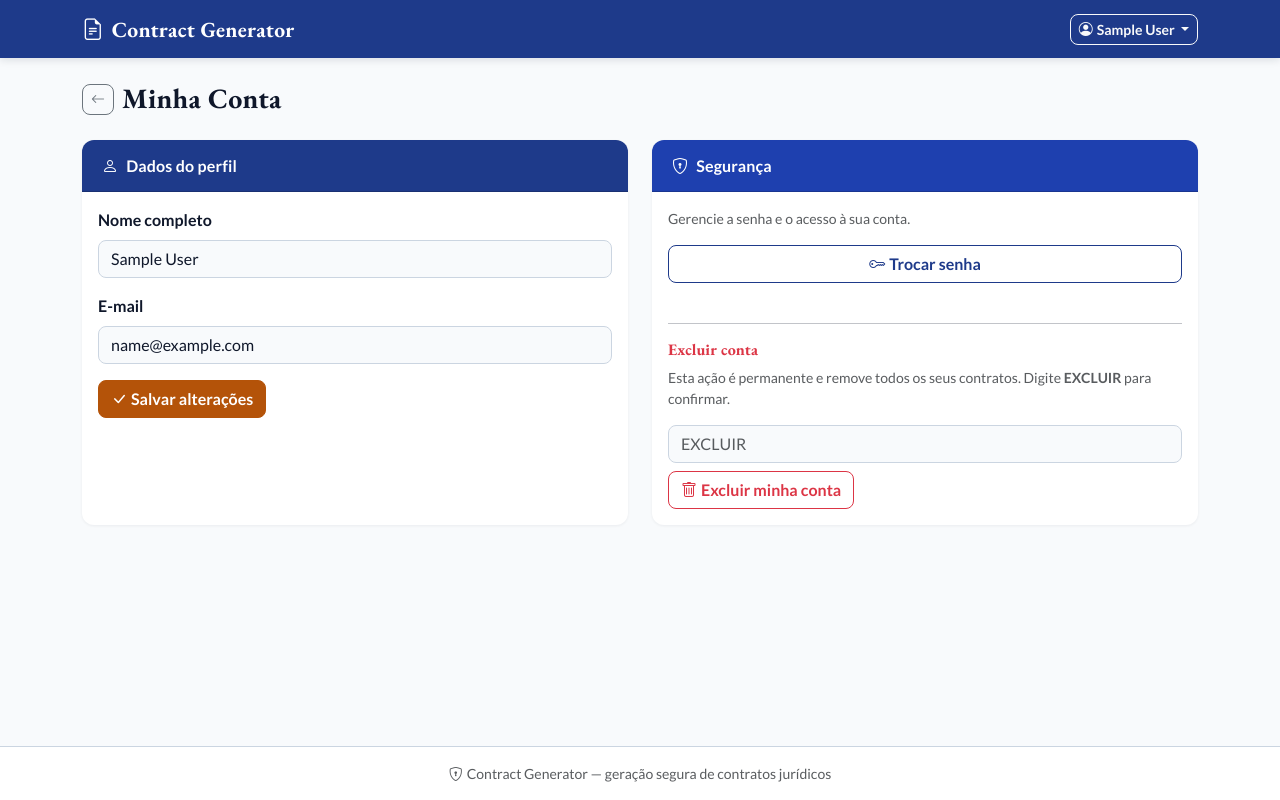
After one commit to maguila-gus25/contract-generator, a Flask app: page /account in a window 1280 px wide. The commit adds this page. Run offline with Flask 3, Linux system fonts and the light colour scheme; the visitor is signed in with stand-in values (Sample User, id 1).

Commit message:
feat(conta): CRUD self-service de usuário
Adiciona páginas para editar perfil, trocar senha (exige senha atual) e
excluir a própria conta (removendo arquivos e contratos via cascade).
Centraliza a validação de senha forte (>=8, com letra e número), aplica
rate limit no login e inclui link 'Minha conta' no menu.

Co-Authored-By: Claude Opus 4.8 <noreply@anthropic.com>

```diff
--- a/app/auth.py
+++ b/app/auth.py
@@ -1,12 +1,26 @@
+import os
+
 from flask import Blueprint, render_template, redirect, url_for, flash, request
 from flask_login import login_user, logout_user, login_required, current_user
-from . import db
+from . import db, limiter
 from .models import User
 
 auth_bp = Blueprint("auth", __name__)
 
 
+def validar_senha(senha: str):
+    """Valida a força da senha. Retorna mensagem de erro ou None se ok."""
+    if len(senha) < 8:
+        return "A senha deve ter pelo menos 8 caracteres."
+    if not any(c.isalpha() for c in senha):
+        return "A senha deve conter pelo menos uma letra."
+    if not any(c.isdigit() for c in senha):
+        return "A senha deve conter pelo menos um número."
+    return None
+
+
 @auth_bp.route("/login", methods=["GET", "POST"])
+@limiter.limit("5 per minute", methods=["POST"])
 def login():
     if current_user.is_authenticated:
         return redirect(url_for("contracts.dashboard"))
@@ -39,12 +53,13 @@ def register():
         password = request.form.get("password", "")
         confirm = request.form.get("confirm_password", "")
 
+        erro_senha = validar_senha(password)
         if not name or not email or not password:
             flash("Todos os campos são obrigatórios.", "danger")
         elif password != confirm:
             flash("As senhas não coincidem.", "danger")
-        elif len(password) < 6:
-            flash("A senha deve ter pelo menos 6 caracteres.", "danger")
+        elif erro_senha:
+            flash(erro_senha, "danger")
         elif User.query.filter_by(email=email).first():
             flash("Este e-mail já está cadastrado.", "danger")
         else:
@@ -65,3 +80,67 @@ def logout():
     logout_user()
     flash("Você saiu da sua conta.", "info")
     return redirect(url_for("auth.login"))
+
+
+@auth_bp.route("/account", methods=["GET", "POST"])
+@login_required
+def account():
+    if request.method == "POST":
+        name = request.form.get("name", "").strip()
+        email = request.form.get("email", "").strip().lower()
+
+        existente = User.query.filter_by(email=email).first()
+        if not name or not email:
+            flash("Nome e e-mail são obrigatórios.", "danger")
+        elif existente and existente.id != current_user.id:
+            flash("Este e-mail já está em uso por outra conta.", "danger")
+        else:
+            current_user.name = name
+            current_user.email = email
+            db.session.commit()
+            flash("Dados atualizados com sucesso.", "success")
+            return redirect(url_for("auth.account"))
+
+    return render_template("account.html")
+
+
+@auth_bp.route("/account/password", methods=["GET", "POST"])
+@login_required
+def change_password():
+    if request.method == "POST":
+        atual = request.form.get("current_password", "")
+        nova = request.form.get("new_password", "")
+        confirm = request.form.get("confirm_password", "")
+
+        erro_senha = validar_senha(nova)
+        if not current_user.check_password(atual):
+            flash("Senha atual incorreta.", "danger")
+        elif nova != confirm:
+            flash("As senhas não coincidem.", "danger")
+        elif erro_senha:
+            flash(erro_senha, "danger")
+        else:
+            current_user.set_password(nova)
+            db.session.commit()
+            flash("Senha alterada com sucesso.", "success")
+            return redirect(url_for("auth.account"))
+
+    return render_template("account_password.html")
+
+
+@auth_bp.route("/account/delete", methods=["POST"])
+@login_required
+def delete_account():
+    user = current_user._get_current_object()
+
+    # Remove os arquivos gerados dos contratos do usuário antes de apagá-lo.
+    for contrato in user.contracts:
+        for path in (contrato.docx_path, contrato.pdf_path):
+            if path and os.path.exists(path):
+                os.remove(path)
+
+    logout_user()
+    db.session.delete(user)
+    db.session.commit()
+    flash("Sua conta e seus contratos foram excluídos.", "info")
+    return redirect(url_for("auth.login"))
--- a/app/models.py
+++ b/app/models.py
@@ -12,7 +12,8 @@ class User(UserMixin, db.Model):
     email = db.Column(db.String(120), unique=True, nullable=False)
     password_hash = db.Column(db.String(200), nullable=False)
     created_at = db.Column(db.DateTime, default=datetime.utcnow)
-    contracts = db.relationship("ContractRecord", backref="owner", lazy=True)
+    contracts = db.relationship("ContractRecord", backref="owner", lazy=True,
+                                cascade="all, delete-orphan")
 
     def set_password(self, password: str) -> None:
         self.password_hash = generate_password_hash(password)
--- /dev/null
+++ b/app/templates/account.html
@@ -0,0 +1,71 @@
+{% extends "base.html" %}
+{% block title %}Minha Conta — Contract Generator{% endblock %}
+
+{% block content %}
+<div class="d-flex align-items-center gap-2 mb-4">
+  <a href="{{ url_for('contracts.dashboard') }}" class="btn btn-outline-secondary btn-sm">
+    <i class="bi bi-arrow-left"></i>
+  </a>
+  <h3 class="fw-bold mb-0">Minha Conta</h3>
+</div>
+
+<div class="row g-4">
+  <!-- Dados do perfil -->
+  <div class="col-lg-6">
+    <div class="card border-0 shadow-sm h-100">
+      <div class="card-header section-primary fw-semibold">
+        <i class="bi bi-person me-2"></i>Dados do perfil
+      </div>
+      <div class="card-body">
+        <form method="POST" action="{{ url_for('auth.account') }}">
+          <input type="hidden" name="csrf_token" value="{{ csrf_token() }}">
+          <div class="mb-3">
+            <label class="form-label fw-semibold">Nome completo</label>
+            <input type="text" name="name" class="form-control"
+                   value="{{ current_user.name }}" required>
+          </div>
+          <div class="mb-3">
+            <label class="form-label fw-semibold">E-mail</label>
+            <input type="email" name="email" class="form-control"
+                   value="{{ current_user.email }}" required>
+          </div>
+          <button type="submit" class="btn btn-accent">
+            <i class="bi bi-check-lg me-1"></i>Salvar alterações
+          </button>
+        </form>
+      </div>
+    </div>
+  </div>
+
+  <!-- Segurança -->
+  <div class="col-lg-6">
+    <div class="card border-0 shadow-sm h-100">
+      <div class="card-header section-secondary fw-semibold">
+        <i class="bi bi-shield-lock me-2"></i>Segurança
+      </div>
+      <div class="card-body d-flex flex-column">
+        <p class="text-muted small">Gerencie a senha e o acesso à sua conta.</p>
+        <a href="{{ url_for('auth.change_password') }}" class="btn btn-outline-primary mb-4">
+          <i class="bi bi-key me-1"></i>Trocar senha
+        </a>
+
+        <hr>
+        <h6 class="fw-bold text-danger">Excluir conta</h6>
+        <p class="text-muted small">
+          Esta ação é permanente e remove todos os seus contratos.
+          Digite <strong>EXCLUIR</strong> para confirmar.
+        </p>
+        <form method="POST" action="{{ url_for('auth.delete_account') }}"
+              onsubmit="return document.getElementById('confirm_delete').value === 'EXCLUIR';">
+          <input type="hidden" name="csrf_token" value="{{ csrf_token() }}">
+          <input type="text" id="confirm_delete" class="form-control mb-2"
+                 placeholder="EXCLUIR" autocomplete="off">
+          <button type="submit" class="btn btn-outline-danger">
+            <i class="bi bi-trash me-1"></i>Excluir minha conta
+          </button>
+        </form>
+      </div>
+    </div>
+  </div>
+</div>
+{% endblock %}
--- a/app/templates/base.html
+++ b/app/templates/base.html
@@ -19,13 +19,24 @@
       <i class="bi bi-file-earmark-text me-2"></i>Contract Generator
     </a>
     {% if current_user.is_authenticated %}
-    <div class="d-flex align-items-center gap-3">
-      <span class="text-white-50 small d-none d-md-inline">
+    <div class="dropdown">
+      <button class="btn btn-outline-light btn-sm dropdown-toggle" type="button"
+              data-bs-toggle="dropdown" aria-expanded="false">
         <i class="bi bi-person-circle me-1"></i>{{ current_user.name }}
-      </span>
-      <a href="{{ url_for('auth.logout') }}" class="btn btn-outline-light btn-sm">
-        <i class="bi bi-box-arrow-right me-1"></i>Sair
-      </a>
+      </button>
+      <ul class="dropdown-menu dropdown-menu-end">
+        <li>
+          <a class="dropdown-item" href="{{ url_for('auth.account') }}">
+            <i class="bi bi-person-gear me-2"></i>Minha conta
+          </a>
+        </li>
+        <li><hr class="dropdown-divider"></li>
+        <li>
+          <a class="dropdown-item" href="{{ url_for('auth.logout') }}">
+            <i class="bi bi-box-arrow-right me-2"></i>Sair
+          </a>
+        </li>
+      </ul>
     </div>
     {% endif %}
   </div>
```
Also changed, not shown: app/templates/account_password.html (added, +39 -0 lines).
